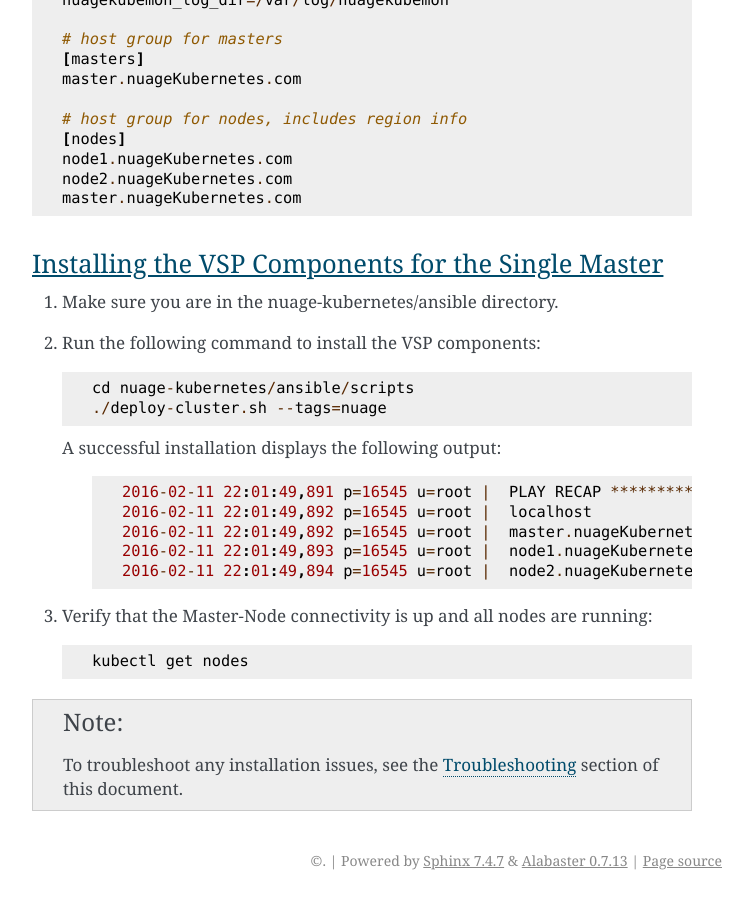
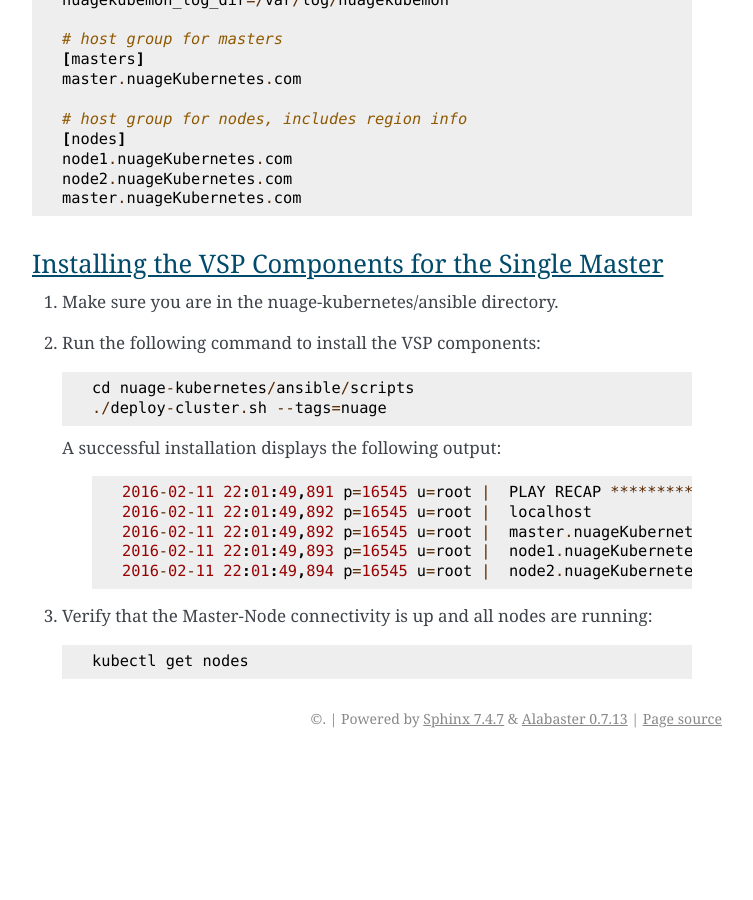
Before and after one commit to nuagenetworks/nuage-kubernetes, a Sphinx documentation site: the page built from docs/kubernetes-1-installation.rst, in a window 1280 px wide and 900 px high, scrolled down 7784 px. Shown: the whole window, without its empty margins (388-1141 px from the left). Built offline with Sphinx 7.4.7, drawn with Linux system fonts in a browser that asks for light colours; pages that are not in the unit, such as notebooks, are missing from menus; the version number could not be read and is left out; after the commit the page ends 8542 px from its top, so only the background shows below that.

Commit message:
Removing the troubleshooting link

```diff
--- a/docs/kubernetes-1-installation.rst
+++ b/docs/kubernetes-1-installation.rst
@@ -352,6 +352,3 @@
    ::
 
       kubectl get nodes
-
-
-.. Note:: To troubleshoot any installation issues, see the `Troubleshooting <kubernetes-4-troubleshooting.html>`_ section of this document.
```
